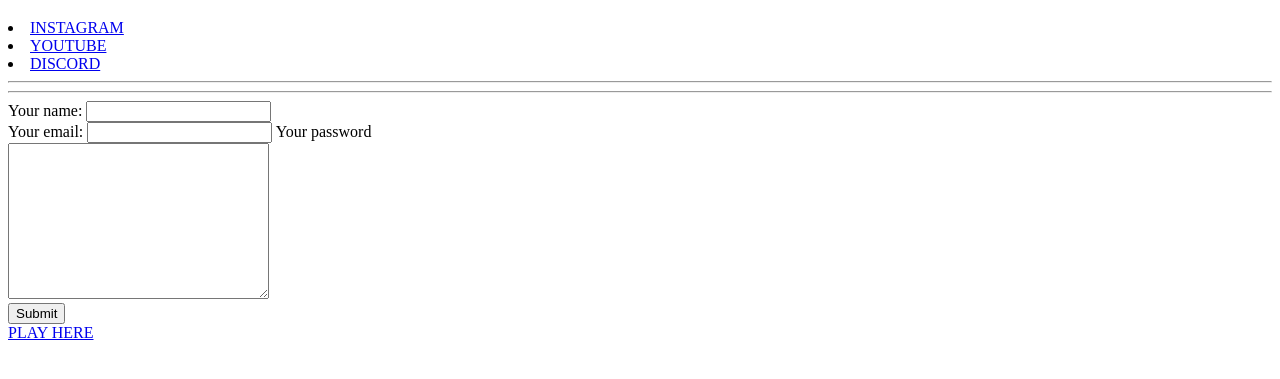
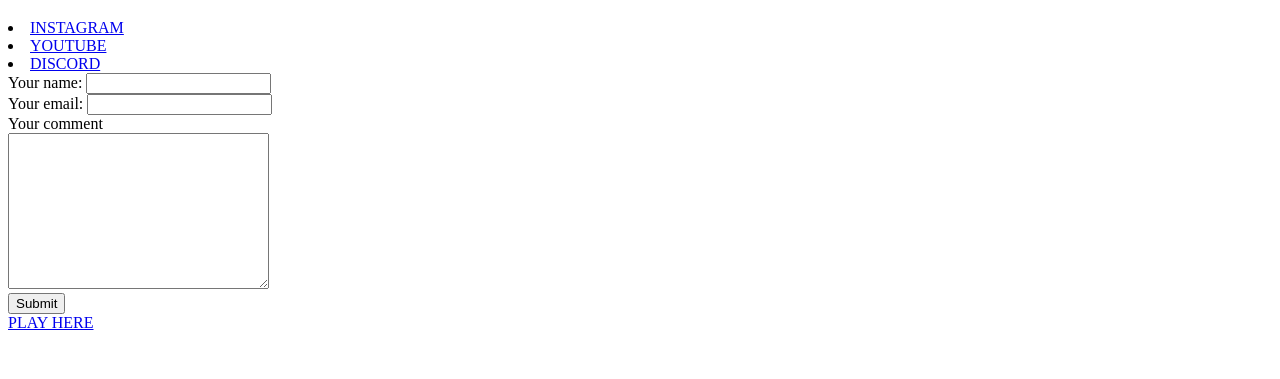
Before and after one commit to fahadhvs/cv, a plain HTML site: page contacts.html in a window 1280 px wide. Shown: the part 61-440 px from the top of the page. Drawn offline with Linux system fonts and the light colour scheme.

Commit message:
Add files via upload

```diff
--- a/contacts.html
+++ b/contacts.html
@@ -9,16 +9,15 @@
      <li><a href="https://www.instagram.com/baymax_gfx/">INSTAGRAM</a></li>
      <li><a href="https://www.youtube.com/channel/UCTJpVpDi_26vgEOtxOKOdRA">YOUTUBE</a></li>
      <li><a href="https://discord.gg/Vc8FMGG3">DISCORD</a></li>
-     <hr>
+
     <form action="mailto:fahadhvs65@gmail.com" method="post" enctype="text/plain">
-      <hr>
        <label>Your name:</label>
        <input type="text" name="" value=""><br>
        <label>Your email:</label>
-       <input type="email" name="" value="">
-       <label>Your password</label><br>
+       <input type="email" name="" value=""><br>
+       <label>Your comment</label><br>
        <textarea name="name" id="" cols="30" rows="10"></textarea><br>
-       <input type="submit" name="">
+       <input type="submit" name=""><br>
     </form>
     <a href="inputs.html">PLAY HERE</a>
   </body>
```
Also changed, not shown: index.html (+15 -1 lines).
